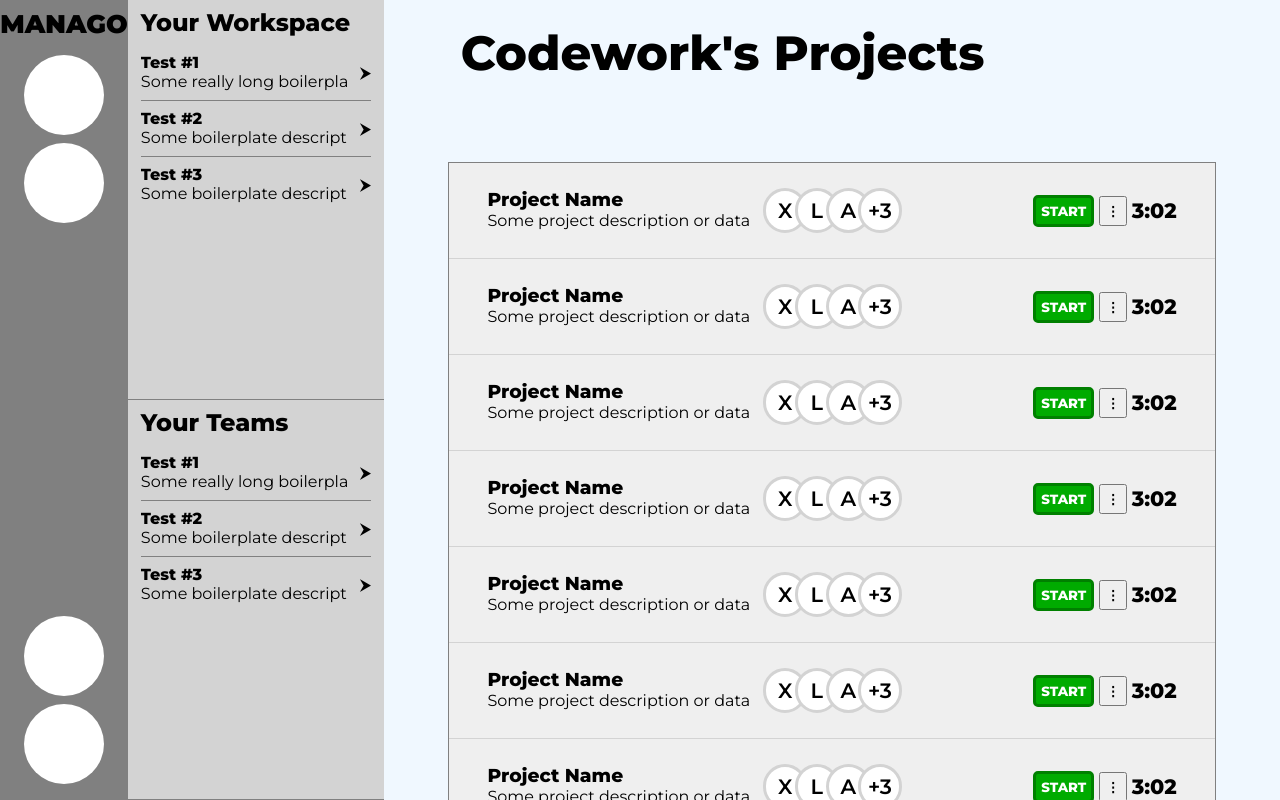
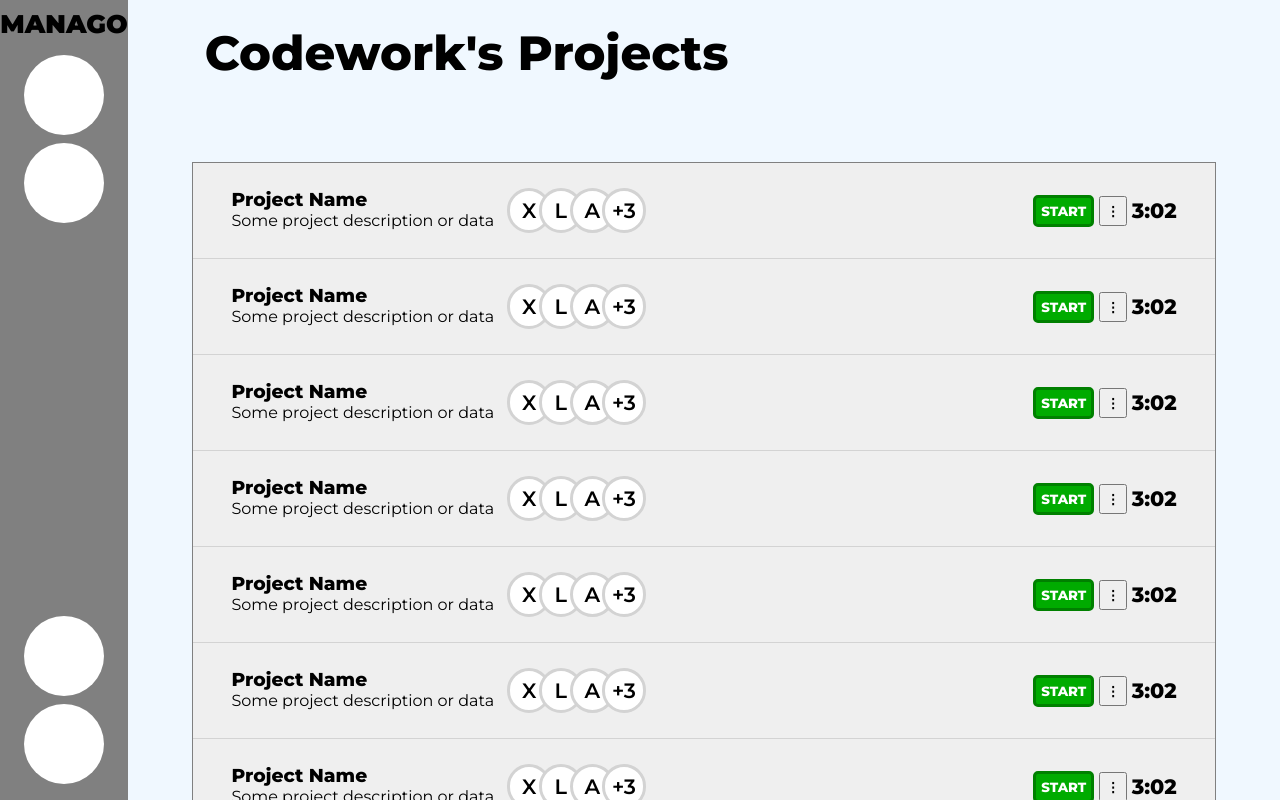
Before and after one commit to xaviervide/manago, a React (Create React App) app in the folder client/: page /dashboard in a window 1280 px wide. Built offline with nearby package versions, Linux system fonts and the light colour scheme; sample sign-in values are in the browser's storage.

Commit message:
feat: workspace toggable on click of sidebar icon

```diff
--- a/client/src/components/dashboard/dashboard.tsx
+++ b/client/src/components/dashboard/dashboard.tsx
@@ -11,16 +11,24 @@ function Dashboard () {
   const [userTeams, setUserTeams] = useState([]);
   const [userSessions, setUserSessions] = useState([]);
 
+  const [isWorkspaceShowing, setIsWorkspaceShowing] = useState(false);
+
   const navigate = useNavigate();
 
   useEffect(() => {
     if (!sessionStorage.getItem('user-token')) navigate('/');
   }, [])
 
+  function toggleWorkspace () {
+    setIsWorkspaceShowing(!isWorkspaceShowing);
+  }
+
   return (
     <div className="dashboard-container">
-      <Sidebar></Sidebar>
-      <Workspace></Workspace>
+      <Sidebar toggleWorkspace={toggleWorkspace}></Sidebar>
+      {isWorkspaceShowing &&
+        <Workspace></Workspace>
+      }
       <MainView></MainView>
     </div>
   );
--- a/client/src/components/sidebar/sidebar.tsx
+++ b/client/src/components/sidebar/sidebar.tsx
@@ -1,6 +1,10 @@
 import './sidebar.css';
 
-function Sidebar () {
+interface sidebarProps {
+  toggleWorkspace: () => void,
+}
+
+function Sidebar ({toggleWorkspace} : sidebarProps) {
   return (
     <div className="sidebar-container">
       <div className="sidebar-logo-container">
@@ -8,7 +12,7 @@ function Sidebar () {
       </div>
       <div className="sidebar-icons-container">
         <div>
-          <div className='icon'></div>
+          <div className='icon' onClick={() => toggleWorkspace()}></div>
           <div className='icon'></div>
         </div>
         <div>
```
